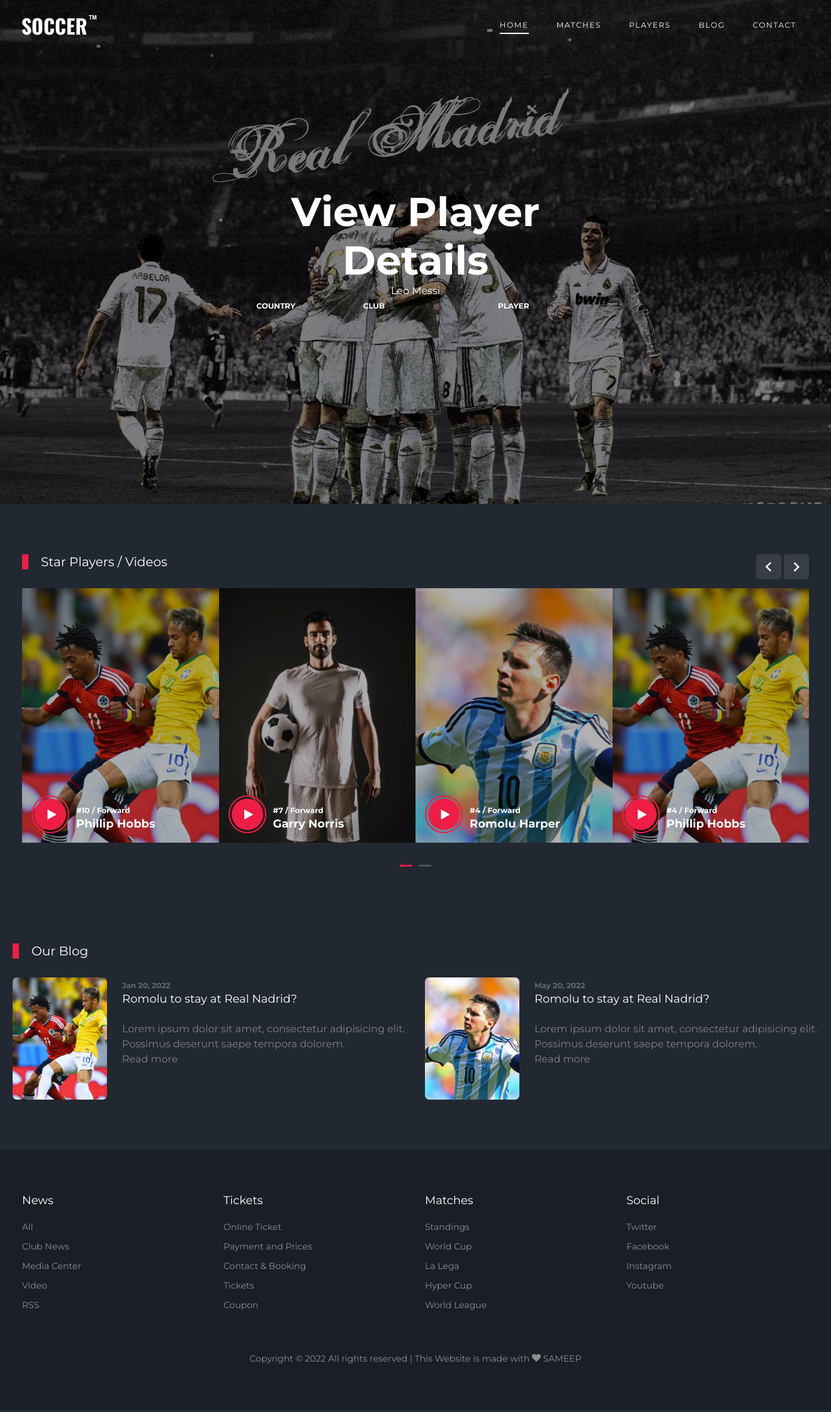
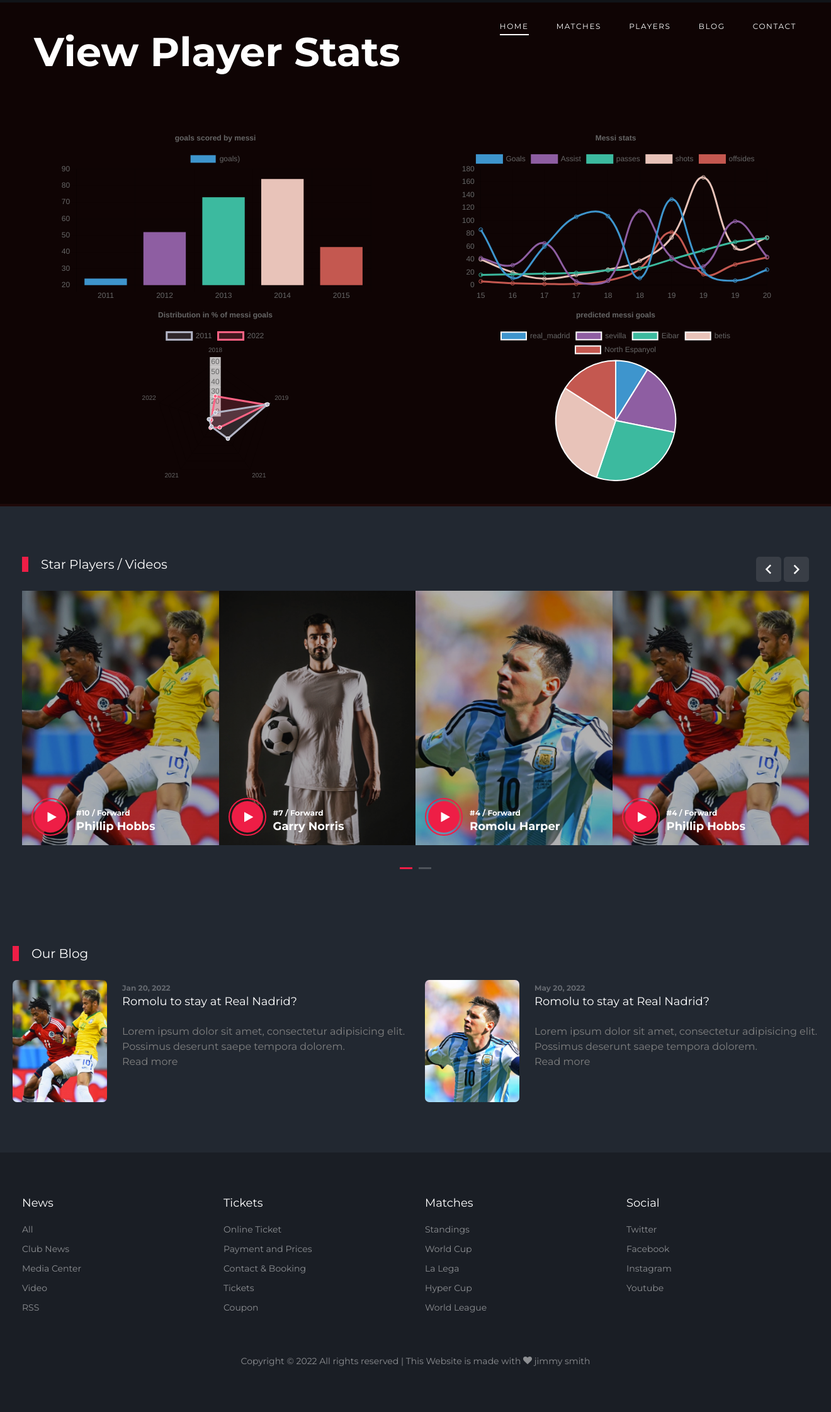
Before and after one commit to sameep-dhakal/football-data-analytics, a Django app: page /players/ in a window 1320 px wide. Shown: the whole page at 63% size. Before the commit the page ends 2165 px from the top, so only its background shows below. Run offline with Django 3.2, Linux system fonts and the light colour scheme; some libraries are stand-ins or nearby versions; some web fonts are replaced.

Commit message:
new changes

```diff
--- a/dashboard/templates/blog.html
+++ b/dashboard/templates/blog.html
@@ -257,7 +257,7 @@
                 <script>
                   document.write(new Date().getFullYear());
                 </script> All rights reserved | This Website is made with <i class="icon-heart"
-                  aria-hidden="true"></i> SAMEEP
+                  aria-hidden="true"></i> Jimmy Smith
                 <!-- Link back to Colorlib can't be removed. Template is licensed under CC BY 3.0. -->
               </p>
             </div>
--- a/dashboard/templates/contact.html
+++ b/dashboard/templates/contact.html
@@ -193,7 +193,7 @@
                 <script>
                   document.write(new Date().getFullYear());
                 </script> All rights reserved | This Website is made with <i class="icon-heart"
-                  aria-hidden="true"></i> SAMEEP
+                  aria-hidden="true"></i> Jimmy Smith
                 <!-- Link back to Colorlib can't be removed. Template is licensed under CC BY 3.0. -->
               </p>
             </div>
--- a/dashboard/templates/index.html
+++ b/dashboard/templates/index.html
@@ -539,7 +539,7 @@
                 <script>
                   document.write(new Date().getFullYear());
                 </script> All rights reserved | This Website is made with <i class="icon-heart"
-                  aria-hidden="true"></i> SAMEEP
+                  aria-hidden="true"></i> Jimmy Smith
                 <!-- Link back to Colorlib can't be removed. Template is licensed under CC BY 3.0. -->
               </p>
             </div>
--- a/dashboard/templates/matches.html
+++ b/dashboard/templates/matches.html
@@ -507,7 +507,7 @@
                 <script>
                   document.write(new Date().getFullYear());
                 </script> All rights reserved | This Website is made with <i class="icon-heart"
-                  aria-hidden="true"></i> SAMEEP
+                  aria-hidden="true"></i> Jimmy Smith
                 <!-- Link back to Colorlib can't be removed. Template is licensed under CC BY 3.0. -->
               </p>
             </div>
--- a/dashboard/templates/players.html
+++ b/dashboard/templates/players.html
@@ -8,6 +8,8 @@
 
 
   <link href="https://fonts.googleapis.com/css2?family=Montserrat:wght@400;700&display=swap" rel="stylesheet">
+  <script src="https://cdn.jsdelivr.net/npm/chart.js"></script>
+  <script src="https://cdnjs.cloudflare.com/ajax/libs/Chart.js/2.5.0/Chart.min.js"></script>
 
   <link rel="stylesheet" href="/static/fonts/icomoon/style.css">
 
@@ -52,7 +54,6 @@
         <div class="d-flex align-items-center">
           <div class="site-logo">
             <a href="{% url 'home_page'%}">
-              <img src="/static/images/logo.png" alt="Logo">
             </a>
           </div>
           <div class="ml-auto">
@@ -74,38 +75,43 @@
 
     </header>
 
-    <div class="hero overlay" style="background-image: url('/static/images/bg_6.jpg');">
+    <div class="hero overlay" style="background-color: rgb(30, 9, 9);">
       <div class="container">
-        <div class="row align-items-center">
-          <div class="col-lg-5 mx-auto text-center">
-            <h1 class="text-white">View Player Details</h1>
-            <h2>Leo Messi</h2>
+        <div class="row align-items-center m-lg-1">
+          <div class="col-lg-10">
+          <h1 class="text-white">View Player Stats</h1>
+        </div>
 
-            <div class="row">
-              <div class=" btn accent-cyan  text-lg-center text-bg-info">
-                <h3>Country</h3>
-
+              <div class="row">
+              <div class="col-lg-5 m-auto">
+                <canvas id="bar-chart" width="800" height="450"></canvas>
               </div>
 
-              <div class="btn col-md text-lg-center text-bg-info">
-                <h3>club</h3>
+              <div class="col-lg-5 m-auto">
+                  <canvas id="line-chart" width="800" height="450"></canvas>
               </div>
 
-              <div class=" btn col-md text-lg-center text-bg-info">
-                <h3>Player</h3>
+              <div class="col-lg-5 m-auto">
+                <canvas id="radar-chart" width="800" height="450"></canvas>
+              </div>
+              <div class="col-lg-5 m-auto">
+                <canvas id="pie-chart" width="800" height="450"></canvas>
               </div>
 
+
+
             </div>
-          </div>
           </div>
 
 
 
 
 
+        </div>
+
 
       </div>
-    </div>
+
 
 
 
@@ -325,7 +331,7 @@
                 <script>
                   document.write(new Date().getFullYear());
                 </script> All rights reserved | This Website is made with <i class="icon-heart"
-                  aria-hidden="true"></i> SAMEEP
+                  aria-hidden="true"></i> jimmy smith
                 <!-- Link back to Colorlib can't be removed. Template is licensed under CC BY 3.0. -->
               </p>
             </div>
@@ -358,6 +364,127 @@
 
   <script src="/static/js/main.js"></script>
 
+  <script>
+    // bar chart
+  new Chart(document.getElementById("bar-chart"), {
+      type: 'bar',
+      data: {
+        labels: ["2011", "2012", "2013", "2014", "2015"],
+        datasets: [
+          {
+            label: "goals)",
+            backgroundColor: ["#3e95cd", "#8e5ea2","#3cba9f","#e8c3b9","#c45850"],
+            data: [24,52,73,84,43]
+          }
+        ]
+      },
+      options: {
+        legend: { display: true },
+        title: {
+          display: true,
+          text: 'goals scored by messi'
+        }
+      }
+  });
+  </script>
+
+  <script>
+new Chart(document.getElementById("line-chart"), {
+  type: 'line',
+  data: {
+    labels: [15,16,17,17,18,18,19,19,19,20],
+    datasets: [{
+        data: [86,11,60,106,107,11,133,22,7,24],
+        label: "Goals",
+        borderColor: "#3e95cd",
+        fill: false
+      }, {
+        data: [42,31,65,06,07,115,43,29,99,44],
+        label: "Assist",
+        borderColor: "#8e5ea2",
+        fill: false
+      }, {
+        data: [16,17,18,19,23,26,40,54,67,73],
+        label: "passes",
+        borderColor: "#3cba9f",
+        fill: false
+      }, {
+        data: [40,20,10,16,24,38,74,167,58,74],
+        label: "shots",
+        borderColor: "#e8c3b9",
+        fill: false
+      }, {
+        data: [6,3,2,2,7,26,82,17,32,43],
+        label: "offsides",
+        borderColor: "#c45850",
+        fill: false
+      }
+    ]
+  },
+  options: {
+    title: {
+      display: true,
+      text: 'Messi stats'
+    }
+  }
+});
+  </script>
+
+  <script>
+    new Chart(document.getElementById("pie-chart"), {
+    type: 'pie',
+    data: {
+      labels: ["real_madrid", "sevilla", "Eibar", "betis", "North Espanyol"],
+      datasets: [{
+        label: "goals overll",
+        backgroundColor: ["#3e95cd", "#8e5ea2","#3cba9f","#e8c3b9","#c45850"],
+        data: [24,52,73,78,43]
+      }]
+    },
+    options: {
+      title: {
+        display: true,
+        text: 'predicted messi goals'
+      }
+    }
+});
+  </script>
+
+  <script>
+    new Chart(document.getElementById("radar-chart"), {
+    type: 'radar',
+    data: {
+      labels: ["2018", "2019", "2021", "2021", "2022"],
+      datasets: [
+        {
+          label: "2011",
+          fill: true,
+          backgroundColor: "rgba(179,181,198,0.2)",
+          borderColor: "rgba(179,181,198,1)",
+          pointBorderColor: "#fff",
+          pointBackgroundColor: "rgba(179,181,198,1)",
+          data: [8.77,55.61,21.69,6.62,6.82]
+        }, {
+          label: "2022",
+          fill: true,
+          backgroundColor: "rgba(255,99,132,0.2)",
+          borderColor: "rgba(255,99,132,1)",
+          pointBorderColor: "white",
+          pointBackgroundColor: "rgba(255,99,132,1)",
+          pointBorderColor: "#fff",
+          data: [25.48,54.16,7.61,8.06,4.45]
+        }
+      ]
+    },
+    options: {
+      title: {
+        display: true,
+        text: 'Distribution in % of messi goals'
+      }
+    }
+});
+  </script>
+
 </body>
 
 </html>
--- a/dashboard/templates/single.html
+++ b/dashboard/templates/single.html
@@ -321,7 +321,7 @@
                 <script>
                   document.write(new Date().getFullYear());
                 </script> All rights reserved | This Website is made with <i class="icon-heart"
-                  aria-hidden="true"></i> SAMEEP
+                  aria-hidden="true"></i> Jimmy Smith
                 <!-- Link back to Colorlib can't be removed. Template is licensed under CC BY 3.0. -->
               </p>
             </div>
```
